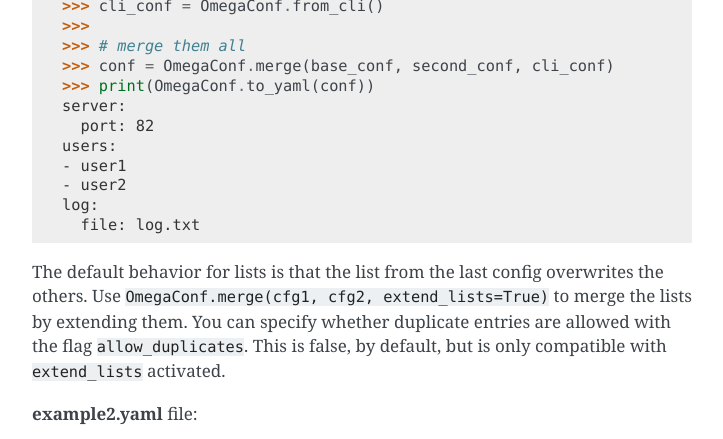
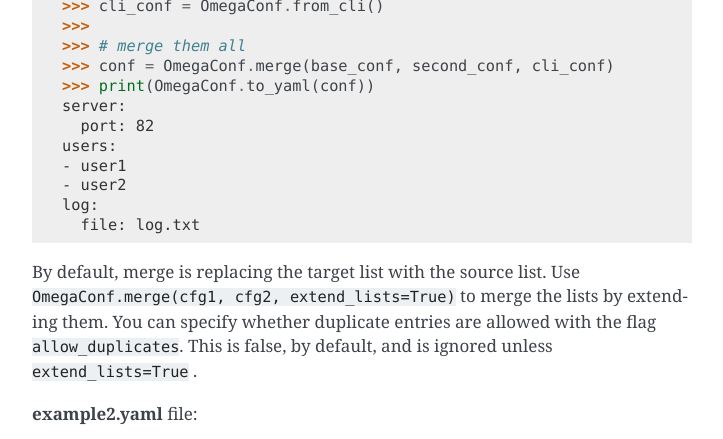
Before and after one commit to omry/omegaconf, a Sphinx documentation site: the page built from docs/source/usage.rst, in a window 1280 px wide and 900 px high, scrolled down 10231 px, cut to the strip 0-439 px from the top of the window. Shown: the whole strip, without its empty margins (388-1111 px from the left). Built offline with Sphinx 7.4.7, drawn with Linux system fonts in a browser that asks for light colours.

Commit message:
Apply suggestions from code review
Co-authored-by: Omry Yadan <omry@yadan.net>
Co-authored-by: Shagun Sodhani <1321193+shagunsodhani@users.noreply.github.com>
Co-authored-by: Jasha Sommer-Simpson <8935917+Jasha10@users.noreply.github.com>

```diff
--- a/docs/source/usage.rst
+++ b/docs/source/usage.rst
@@ -492,10 +492,10 @@
       file: log.txt
     <BLANKLINE>
 
-The default behavior for lists is that the list from the last config overwrites the others.
+By default, merge is replacing the target list with the source list.
 Use ``OmegaConf.merge(cfg1, cfg2, extend_lists=True)`` to merge the lists by extending them.
 You can specify whether duplicate entries are allowed with the flag ``allow_duplicates``.
-This is false, by default, but is only compatible with ``extend_lists`` activated.
+This is false, by default, and is ignored unless ``extend_lists=True`` .
 
 **example2.yaml** file:
 
```
Also changed, not shown: 2 other files.
